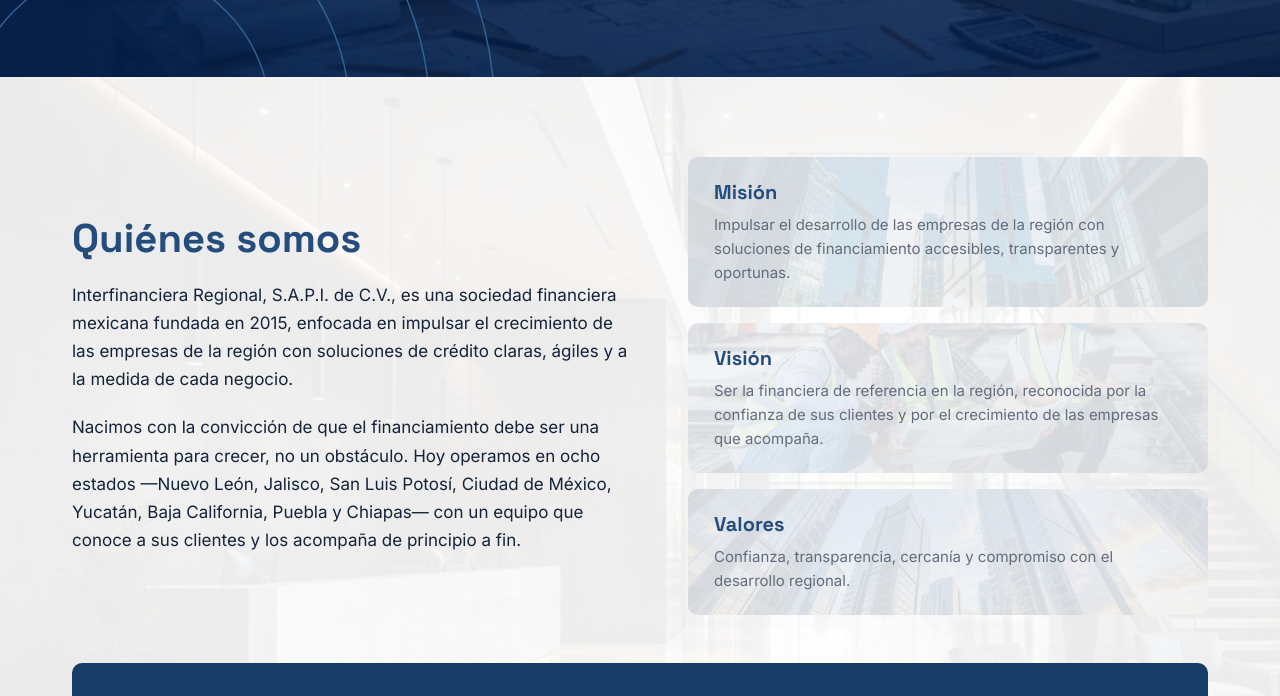
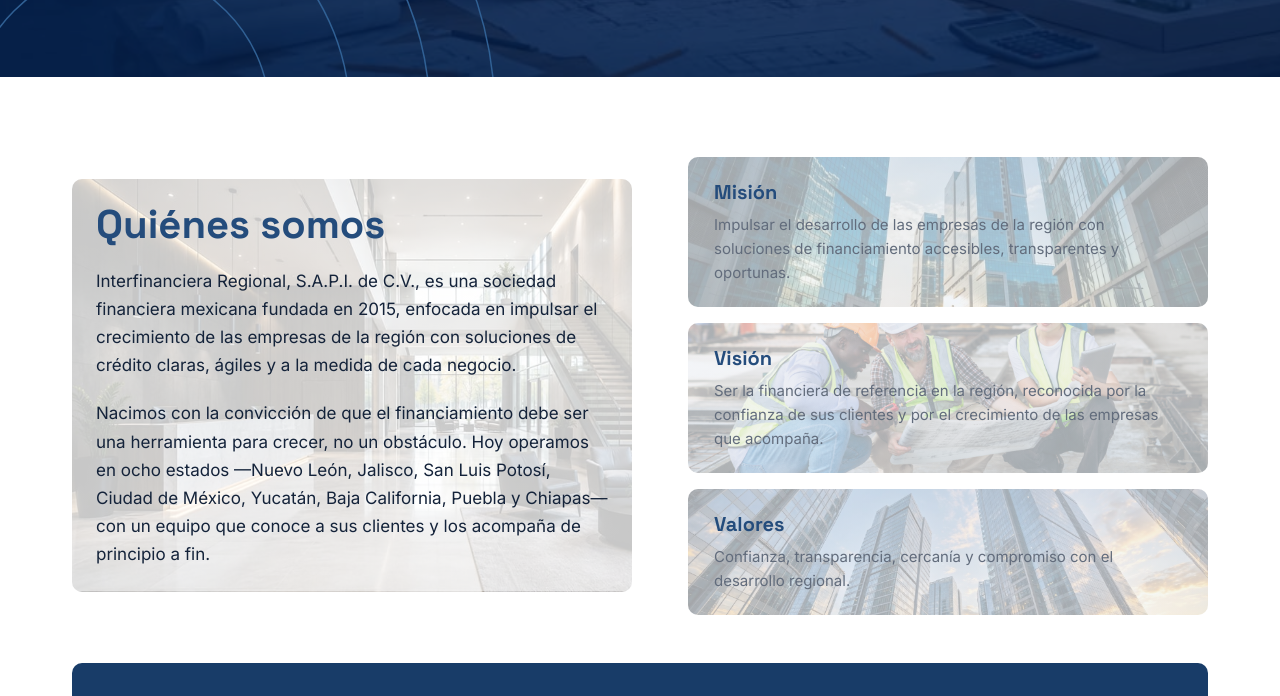
Before and after one commit to Mentek03/interfinanciera-regional, a plain HTML site: page index.html in a window 1280 px wide. Shown: the part 637-1333 px from the top of the page. Drawn offline with Linux system fonts and the light colour scheme.

Commit message:
Add files via upload

```diff
--- a/index.html
+++ b/index.html
@@ -121,18 +121,18 @@ a:focus-visible,button:focus-visible,input:focus-visible,select:focus-visible{ou
 </section>
 
 <!-- QUIENES SOMOS -->
-<section id="nosotros" style="background-color:#ffffff;background-image:linear-gradient(rgba(255,255,255,0.92),rgba(255,255,255,0.92)),url('assets/quienes-somos.jpg');background-size:cover;background-position:center">
+<section id="nosotros" style="background:#ffffff">
 <div style="max-width:1200px;margin:0 auto;padding:80px 32px;box-sizing:border-box;display:flex;flex-direction:column;gap:48px">
 <div style="display:flex;flex-wrap:wrap;align-items:center;gap:40px 56px">
-<div style="flex:1 1 460px;min-width:0;display:flex;flex-direction:column;gap:20px">
+<div style="flex:1 1 460px;min-width:0;box-sizing:border-box;background-color:#ffffff;background-image:linear-gradient(rgba(255,255,255,0.78),rgba(255,255,255,0.78)),url('assets/quienes-somos.jpg');background-size:cover;background-position:center;border-radius:10px;padding:24px;display:flex;flex-direction:column;gap:20px">
 <h2 style="font-size:clamp(28px,3.4vw,40px);line-height:1.1;font-weight:700;color:#244C7C">Quiénes somos</h2>
 <p style="font-size:17px;line-height:1.65;color:#14233A">Interfinanciera Regional, S.A.P.I. de C.V., es una sociedad financiera mexicana fundada en 2015, enfocada en impulsar el crecimiento de las empresas de la región con soluciones de crédito claras, ágiles y a la medida de cada negocio.</p>
 <p style="font-size:17px;line-height:1.65;color:#14233A">Nacimos con la convicción de que el financiamiento debe ser una herramienta para crecer, no un obstáculo. Hoy operamos en ocho estados —Nuevo León, Jalisco, San Luis Potosí, Ciudad de México, Yucatán, Baja California, Puebla y Chiapas— con un equipo que conoce a sus clientes y los acompaña de principio a fin.</p>
 </div>
 <div style="flex:1 1 420px;min-width:0;display:flex;flex-direction:column;gap:16px">
-<div style="box-sizing:border-box;background-color:#F2F5F9;background-image:linear-gradient(rgba(242,245,249,0.88),rgba(242,245,249,0.88)),url('assets/mision.jpg');background-size:cover;background-position:center;border-radius:10px;padding:22px 26px;display:flex;flex-direction:column;gap:8px"><h3 style="font-size:20px;font-weight:700;color:#244C7C">Misión</h3><p style="font-size:15px;line-height:1.6;color:#626C7C">Impulsar el desarrollo de las empresas de la región con soluciones de financiamiento accesibles, transparentes y oportunas.</p></div>
-<div style="box-sizing:border-box;background-color:#F2F5F9;background-image:linear-gradient(rgba(242,245,249,0.88),rgba(242,245,249,0.88)),url('assets/vision.jpg');background-size:cover;background-position:center;border-radius:10px;padding:22px 26px;display:flex;flex-direction:column;gap:8px"><h3 style="font-size:20px;font-weight:700;color:#244C7C">Visión</h3><p style="font-size:15px;line-height:1.6;color:#626C7C">Ser la financiera de referencia en la región, reconocida por la confianza de sus clientes y por el crecimiento de las empresas que acompaña.</p></div>
-<div style="box-sizing:border-box;background-color:#F2F5F9;background-image:linear-gradient(rgba(242,245,249,0.88),rgba(242,245,249,0.88)),url('assets/valores.jpg');background-size:cover;background-position:center;border-radius:10px;padding:22px 26px;display:flex;flex-direction:column;gap:8px"><h3 style="font-size:20px;font-weight:700;color:#244C7C">Valores</h3><p style="font-size:15px;line-height:1.6;color:#626C7C">Confianza, transparencia, cercanía y compromiso con el desarrollo regional.</p></div>
+<div style="box-sizing:border-box;background-color:#F2F5F9;background-image:linear-gradient(rgba(242,245,249,0.68),rgba(242,245,249,0.68)),url('assets/mision.jpg');background-size:cover;background-position:center;border-radius:10px;padding:22px 26px;display:flex;flex-direction:column;gap:8px"><h3 style="font-size:20px;font-weight:700;color:#244C7C">Misión</h3><p style="font-size:15px;line-height:1.6;color:#626C7C">Impulsar el desarrollo de las empresas de la región con soluciones de financiamiento accesibles, transparentes y oportunas.</p></div>
+<div style="box-sizing:border-box;background-color:#F2F5F9;background-image:linear-gradient(rgba(242,245,249,0.68),rgba(242,245,249,0.68)),url('assets/vision.jpg');background-size:cover;background-position:center;border-radius:10px;padding:22px 26px;display:flex;flex-direction:column;gap:8px"><h3 style="font-size:20px;font-weight:700;color:#244C7C">Visión</h3><p style="font-size:15px;line-height:1.6;color:#626C7C">Ser la financiera de referencia en la región, reconocida por la confianza de sus clientes y por el crecimiento de las empresas que acompaña.</p></div>
+<div style="box-sizing:border-box;background-color:#F2F5F9;background-image:linear-gradient(rgba(242,245,249,0.68),rgba(242,245,249,0.68)),url('assets/valores.jpg');background-size:cover;background-position:center;border-radius:10px;padding:22px 26px;display:flex;flex-direction:column;gap:8px"><h3 style="font-size:20px;font-weight:700;color:#244C7C">Valores</h3><p style="font-size:15px;line-height:1.6;color:#626C7C">Confianza, transparencia, cercanía y compromiso con el desarrollo regional.</p></div>
 </div>
 </div>
 <div style="box-sizing:border-box;background:#183C68;border-radius:10px;padding:36px;display:flex;flex-wrap:wrap;align-items:flex-start;gap:28px 48px">
```
